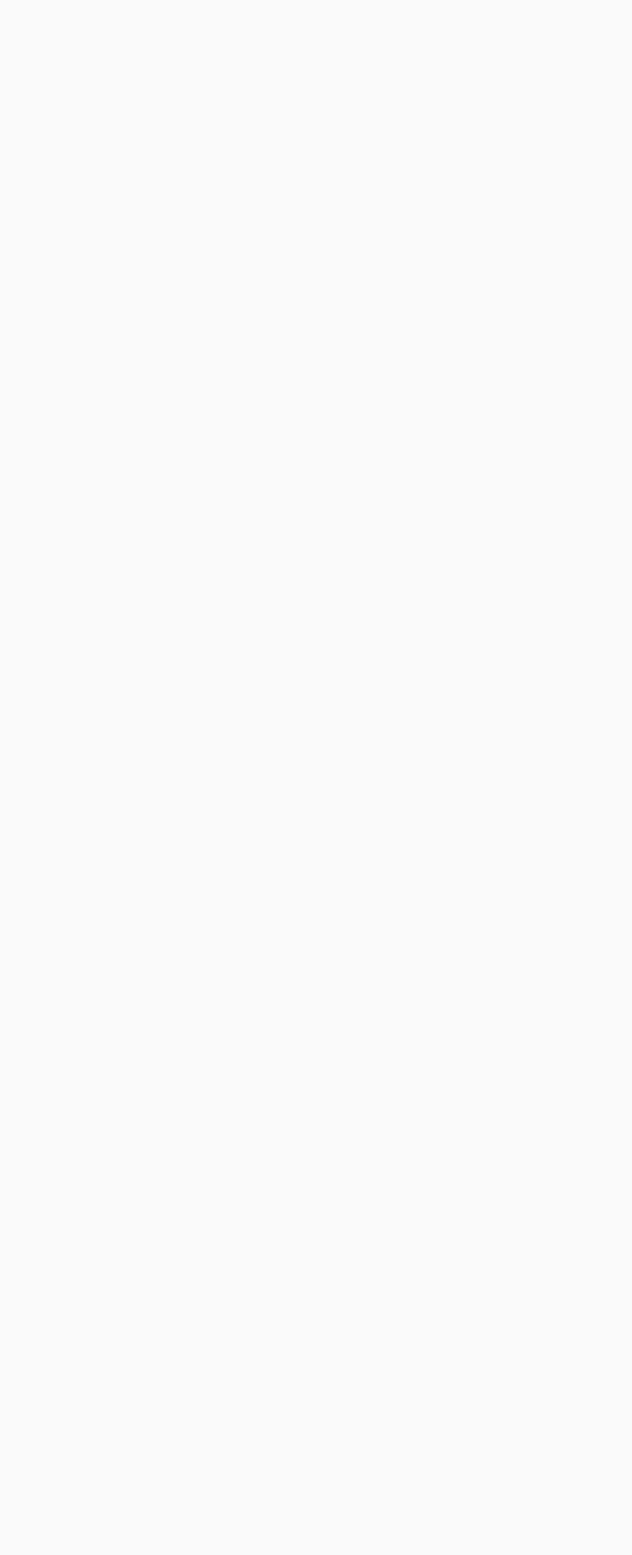
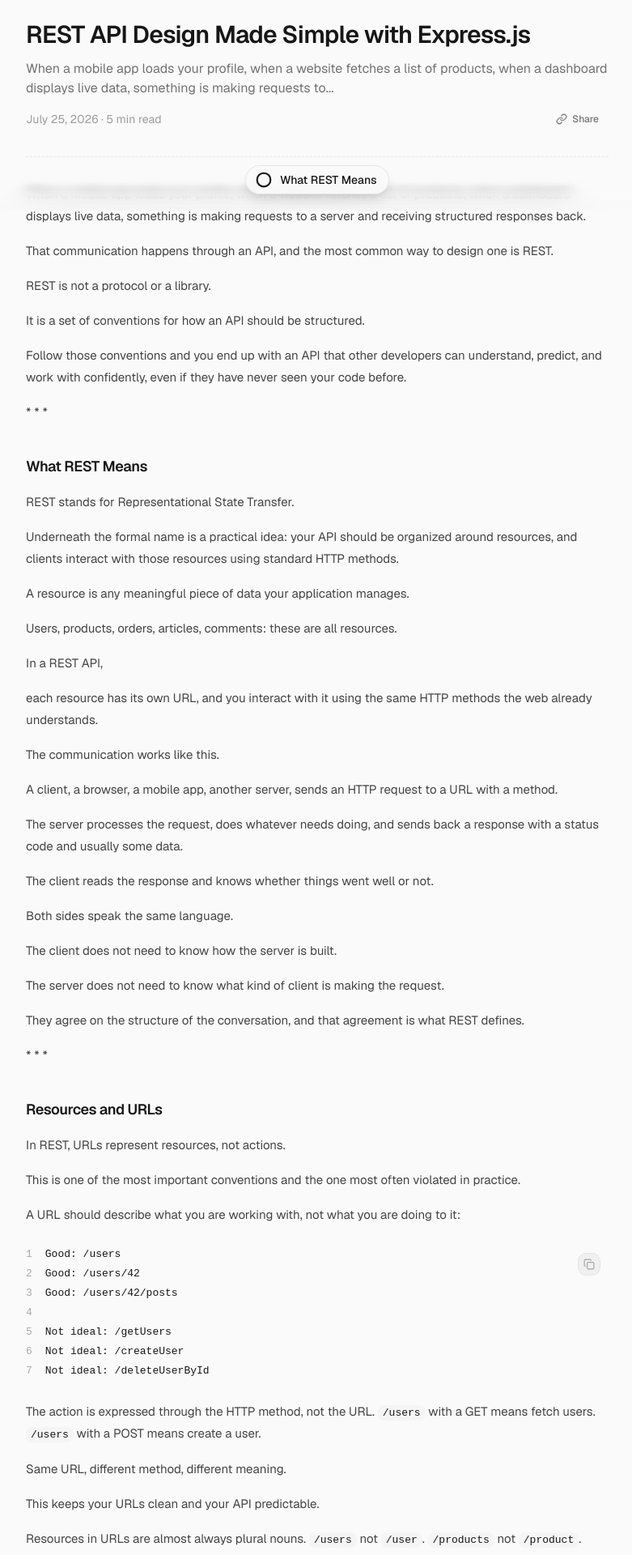
Before and after one commit to Vikbuilds/vikasportfolio, a Next.js app: page /blog/rest-api in a window 1280 px wide. Before the commit this address had no page. Shown: the part 540-2460 px from the top of the page at 81% size, without its empty margins (248-1029 px from the left). Before the commit the page ends 800 px from the top, so only its background shows below. Built offline with nearby package versions, Linux system fonts and the light colour scheme.

Commit message:
Update blog entries: replace existing content with new articles on REST API design and tRPC

```diff
--- a/src/data/blogs.ts
+++ b/src/data/blogs.ts
@@ -11,124 +11,360 @@
 }
 
 export const blogs: Blog[] = [
+
   {
-    title: "Building Scalable APIs with Node.js and Redis",
-    slug: "scalable-apis",
-    subtitle:
-      "High-performance caching, rate limiting, and queue architecture",
-    description:
-      "A deep dive into designing high-performance REST APIs with caching strategies, rate limiting, and queue-based architecture.",
-    date: "2025-06-15",
-    url: "https://hashnode.com/@theadroitdev",
-    readTime: "8 min read",
-    thumbnail: "/blogs/scalable-apis.jpg",
-    content: `When building APIs that need to serve thousands of requests per second, caching isn't optional — it's foundational. Redis, with its in-memory data store, becomes the backbone of any high-performance API architecture.
+    title: "REST API Design Made Simple with Express.js",
+    slug: "rest-api",
+    subtitle: "When a mobile app loads your profile, when a website fetches a list of products, when a dashboard displays live data, something is making requests to... ",
+    description: "When a mobile app loads your profile, when a website fetches a list of products... ",
+    date: "2026-07-25",
+    url: "https://timblarc.hashnode.dev/rest-api",
+    readTime: "5 min read",
+    thumbnail: "/blogs/rest-api.png",
+    content: `When a mobile app loads your profile, when a website fetches a list of products, when a dashboard displays live data, something is making requests to a server and receiving structured responses back.
 
-## The Caching Layer
+That communication happens through an API, and the most common way to design one is REST.
 
-The first thing I implemented was a multi-tier caching strategy. Instead of hitting the database for every request, responses are cached at three levels:
+REST is not a protocol or a library.
 
-1. **In-memory cache** (Node.js process) — for hot data with sub-millisecond access
-2. **Redis cache** — for shared state across multiple server instances
-3. **Database** — the source of truth, accessed only on cache misses
+It is a set of conventions for how an API should be structured.
 
-This layered approach reduced our average response time from 240ms to 12ms — a 20x improvement. The key insight was understanding which data changes frequently vs. which data is essentially static. User profiles? Cache for 5 minutes. Product catalog? Cache for an hour. Site configuration? Cache until explicitly invalidated.
+Follow those conventions and you end up with an API that other developers can understand, predict, and work with confidently, even if they have never seen your code before.
 
-Here's the caching middleware I wrote:
+* * *
 
-\`\`\`typescript
-import Redis from "ioredis";
+## What REST Means
 
-const redis = new Redis(process.env.REDIS_URL);
+REST stands for Representational State Transfer.
 
-export function cacheMiddleware(ttl: number) {
-  return async (req: Request, res: Response, next: NextFunction) => {
-    const key = \`cache:\${req.originalUrl}\`;
-    const cached = await redis.get(key);
+Underneath the formal name is a practical idea: your API should be organized around resources, and clients interact with those resources using standard HTTP methods.
 
-    if (cached) {
-      return res.json(JSON.parse(cached));
-    }
+A resource is any meaningful piece of data your application manages.
 
-    const originalJson = res.json.bind(res);
-    res.json = (body: any) => {
-      redis.setex(key, ttl, JSON.stringify(body));
-      return originalJson(body);
-    };
+Users, products, orders, articles, comments: these are all resources.
 
-    next();
-  };
-}
+In a REST API,
+
+each resource has its own URL, and you interact with it using the same HTTP methods the web already understands.
+
+The communication works like this.
+
+A client, a browser, a mobile app, another server, sends an HTTP request to a URL with a method.
+
+The server processes the request, does whatever needs doing, and sends back a response with a status code and usually some data.
+
+The client reads the response and knows whether things went well or not.
+
+Both sides speak the same language.
+
+The client does not need to know how the server is built.
+
+The server does not need to know what kind of client is making the request.
+
+They agree on the structure of the conversation, and that agreement is what REST defines.
+
+* * *
+
+## Resources and URLs
+
+In REST, URLs represent resources, not actions.
+
+This is one of the most important conventions and the one most often violated in practice.
+
+A URL should describe what you are working with, not what you are doing to it:
+
+\`\`\`plaintext
+Good: /users
+Good: /users/42
+Good: /users/42/posts
+
+Not ideal: /getUsers
+Not ideal: /createUser
+Not ideal: /deleteUserById
 \`\`\`
 
-## Rate Limiting with Sliding Windows
+The action is expressed through the HTTP method, not the URL. \`/users\` with a GET means fetch users. \`/users\` with a POST means create a user.
 
-Traditional fixed-window rate limiting has a well-known edge case: a burst of requests at the window boundary can allow 2x the intended rate. I implemented a sliding window algorithm using Redis sorted sets.
+Same URL, different method, different meaning.
 
-Each request is stored as a member with the current timestamp as the score. To check the rate, we count members within the sliding window and remove expired entries — all in a single Redis pipeline.
+This keeps your URLs clean and your API predictable.
 
-\`\`\`typescript
-async function slidingWindowRateLimit(
-  userId: string,
-  windowMs: number,
-  maxRequests: number
-): Promise<boolean> {
-  const key = \`ratelimit:\${userId}\`;
-  const now = Date.now();
-  const windowStart = now - windowMs;
+Resources in URLs are almost always plural nouns. \`/users\` not \`/user\`. \`/products\` not \`/product\`.
 
-  const pipeline = redis.pipeline();
-  pipeline.zremrangebyscore(key, 0, windowStart);
-  pipeline.zadd(key, now.toString(), \`\${now}-\${Math.random()}\`);
-  pipeline.zcard(key);
-  pipeline.expire(key, Math.ceil(windowMs / 1000));
+Individual items within a collection are addressed by their identifier: \`/users/42\` refers to the user with ID 42.
 
-  const results = await pipeline.exec();
-  const count = results?.[2]?.[1] as number;
+* * *
 
-  return count <= maxRequests;
-}
+## HTTP Methods
+
+HTTP provides several methods, and REST assigns a clear meaning to each one.
+
+Four of them cover the vast majority of what any API needs to do.
+
+**GET** retrieves data.
+
+It should never modify anything.
+
+When a client sends a GET request, they are asking to read a resource.
+
+The server returns it.
+
+Nothing on the server changes.
+
+**POST** creates something new.
+
+The client sends data in the request body, and the server uses it to create a new resource.
+
+The response typically includes the created resource or at least its identifier.
+
+**PUT** updates an existing resource.
+
+The client sends the full updated version of the resource, and the server replaces what it has stored.
+
+If any fields are missing from the request, they are typically cleared or reset.
+
+**DELETE** removes a resource.
+
+The client identifies what to remove through the URL, and the server deletes it.
+
+There is usually no request body.
+
+These four methods map naturally to the four basic operations data needs to support: create, read, update, and delete.
+
+* * *
+
+## Status Codes
+
+The status code in a response tells the client immediately whether the request succeeded, failed, or something else happened.
+
+They are grouped by the first digit.
+
+Codes in the 200 range mean success. \`200 OK\` is the standard success response for GET and PUT requests.
+
+\`201 Created\` signals that a POST request succeeded and a new resource was created.
+
+\`204 No Content\` is used for successful DELETE requests where there is nothing to return.
+
+Codes in the 400 range mean the client made an error.
+
+\`400 Bad Request\` means the request was malformed or missing required data.
+
+\`401 Unauthorized\` means authentication is required.
+
+\`403 Forbidden\` means the client is authenticated but not allowed to do what they are asking.
+
+\`404 Not Found\` means the resource does not exist.
+
+Codes in the 500 range mean something went wrong on the server.
+
+\`500 Internal Server Error\` is the generic catch-all for unexpected failures.
+
+Returning accurate status codes is part of what makes an API genuinely useful.
+
+A client that receives a \`404\`
+
+knows the resource does not exist.
+
+A client that receives a \`401\` knows it needs to authenticate.
+
+These are meaningful signals that the client can act on.
+
+* * *
+
+## Designing Routes for a Users Resource
+
+With these conventions in place, designing the routes for a users resource follows a consistent pattern.
+
+The same pattern applies to any resource in your API.
+
+| Method | URL | Action | | --- | --- | --- | | GET | /users | Return all users | | POST | /users | Create a new user | | GET | /users/:id | Return one user | | PUT | /users/:id | Update one user | | DELETE | /users/:id | Delete one user |
+
+Two URLs, five routes.
+
+The collection URL handles listing and creating.
+
+The individual item URL handles reading, updating, and deleting a specific resource.
+
+This structure is predictable enough that a developer who has never seen your API can make an educated guess about how it works.
+
+* * *
+
+## Building the Routes in Express
+
+Setting up these routes in Express is straightforward.
+
+Each route receives a handler that reads from the request, interacts with whatever data store you are using, and sends back an appropriate response.
+
+\`\`\`javascript
+const express = require("express");
+const app = express();
+
+app.use(express.json());
+
+const users = [
+  { id: 1, name: "Shivam", email: "shivam@example.com" },
+  { id: 2, name: "Loid", email: "loid@example.com" }
+];
+
+let nextId = 3;
 \`\`\`
 
-The beauty of this approach is atomicity: Redis handles the entire check-and-update cycle without race conditions, even under heavy concurrent load. We configured different rate limits per tier: free users get 100 requests/minute, pro users get 1000, and enterprise gets 10,000.
+A simple in-memory array stands in for a real database here.
 
-## Queue-Based Architecture
+The logic that follows would work identically with a database call in place of the array operations.
 
-For operations that don't need immediate responses (sending emails, processing webhooks, generating reports), I moved them to a queue-based architecture using BullMQ backed by Redis.
+**GET /users: return all users**
 
-\`\`\`typescript
-import { Queue, Worker } from "bullmq";
-
-const emailQueue = new Queue("emails", {
-  connection: { host: "localhost", port: 6379 },
-  defaultJobOptions: {
-    attempts: 3,
-    backoff: { type: "exponential", delay: 2000 },
-  },
-});
-
-const worker = new Worker("emails", async (job) => {
-  const { to, subject, body } = job.data;
-  await sendEmail(to, subject, body);
-}, {
-  connection: { host: "localhost", port: 6379 },
-  concurrency: 5,
+\`\`\`javascript
+app.get("/users", (req, res) => {
+  res.status(200).json(users);
 });
 \`\`\`
 
-This decoupling transformed our API from a monolithic request-response system into a resilient, event-driven architecture. Failed jobs are automatically retried with exponential backoff, and the API remains responsive even during peak load.
+Returns the entire collection.
 
-## Connection Pooling and Pipeline Optimization
+Status \`200\` signals success.
 
-One often-overlooked optimization is Redis connection pooling. Instead of creating a new connection per request, we maintain a pool of persistent connections. Combined with Redis pipelining (batching multiple commands into a single round trip), we reduced our Redis overhead by 60%.
+**POST /users: create a new user**
 
-## Key Takeaways
+\`\`\`javascript
+app.post("/users", (req, res) => {
+  const { name, email } = req.body;
 
-- Cache aggressively, invalidate precisely
-- Rate limiting protects both your users and your infrastructure
-- Not everything needs a synchronous response — embrace queues
-- Redis is not just a cache; it's a Swiss Army knife for distributed systems
-- Connection pooling and pipelining are easy wins with outsized impact`,
+  if (!name || !email) {
+    return res.status(400).json({ error: "Name and email are required" });
+  }
+
+  const newUser = { id: nextId++, name, email };
+  users.push(newUser);
+
+  res.status(201).json(newUser);
+});
+\`\`\`
+
+Validates that required fields are present.
+
+Returns \`400\` with a clear message if they are not.
+
+Creates the user and returns \`201\` with the newly created resource.
+
+**GET /users/:id: return one user**
+
+\`\`\`javascript
+app.get("/users/:id", (req, res) => {
+  const user = users.find(u => u.id === parseInt(req.params.id));
+
+  if (!user) {
+    return res.status(404).json({ error: "User not found" });
+  }
+
+  res.status(200).json(user);
+});
+\`\`\`
+
+Parses the ID from the URL, finds the matching user, returns \`404\` if none exists, and returns \`200\` with the user if found.
+
+**PUT /users/:id: update one user**
+
+\`\`\`javascript
+app.put("/users/:id", (req, res) => {
+  const index = users.findIndex(u => u.id === parseInt(req.params.id));
+
+  if (index === -1) {
+    return res.status(404).json({ error: "User not found" });
+  }
+
+  const { name, email } = req.body;
+
+  if (!name || !email) {
+    return res.status(400).json({ error: "Name and email are required" });
+  }
+
+  users[index] = { id: users[index].id, name, email };
+
+  res.status(200).json(users[index]);
+});
+\`\`\`
+
+Finds the user by ID, replaces their data with what was sent in the request body, and returns the updated user.
+
+The ID is preserved from the original record rather than taken from the request body.
+
+**DELETE /users/:id: delete one user**
+
+\`\`\`javascript
+app.delete("/users/:id", (req, res) => {
+  const index = users.findIndex(u => u.id === parseInt(req.params.id));
+
+  if (index === -1) {
+    return res.status(404).json({ error: "User not found" });
+  }
+
+  users.splice(index, 1);
+
+  res.status(204).send();
+});
+\`\`\`
+
+Removes the user from the array and returns \`204\` with no body.
+
+There is nothing to return after a deletion, and \`204\` signals that explicitly.
+
+* * *
+
+## Consistent Response Shape
+
+One practice that makes an API significantly easier to work with is keeping response shapes consistent.
+
+When every endpoint returns data in a predictable structure, the client knows what to expect regardless of which route it is calling.
+
+A common pattern wraps data in a consistent envelope:
+
+\`\`\`javascript
+res.status(200).json({
+  success: true,
+  data: user
+});
+
+res.status(400).json({
+  success: false,
+  error: "Name and email are required"
+});
+\`\`\`
+
+Success responses always have \`success: true\` and a \`data\` field.
+
+Error responses always have \`success: false\` and an \`error\` field.
+
+A client can check \`success\` first and branch accordingly, without writing different parsing logic for every endpoint.
+
+* * *
+
+## Wrapping Up
+
+REST API design comes down to a few consistent conventions applied repeatedly:
+
+resources have URLs, actions are expressed through
+
+HTTP methods, responses carry meaningful status codes,
+
+and the structure stays predictable across every endpoint.
+
+A developer seeing your \`/users\` routes for the first time
+
+already knows what GET, POST, PUT, and DELETE do on those URLs.
+
+They know what a \`201\` response means and what to check when they get a \`404\`.
+
+That shared understanding is what makes REST valuable, and Express makes it straightforward to implement cleanly.
+
+The users example here is deliberately simple.
+
+The same pattern scales directly to any resource: posts, products, orders, comments.
+
+Apply the same URL conventions, the same method semantics, and the same status codes, and the API stays coherent as it grows.
+
+Thank you for reading 💖`,
   },
   {
     title: "Why I Switched from REST to tRPC in Production",
@@ -211,12 +447,14 @@
 ## The Trade-offs
 
 ### What We Gained
+
 - **Zero type drift** — impossible for client and server types to disagree
 - **Autocomplete everywhere** — the client knows every available procedure and its exact input/output shape
 - **Faster iteration** — removing the type synchronization step saved roughly 30% of feature development time
 - **Smaller bundle** — no need for axios or fetch wrappers; tRPC's client is lightweight
 
 ### What We Lost
+
 - **HTTP caching** — tRPC uses POST for mutations and batched queries, complicating CDN caching
 - **API discoverability** — no more Swagger/OpenAPI docs for external consumers
 - **Ecosystem lock-in** — tRPC is TypeScript-only; if you need a mobile client in Swift or Kotlin, you'll need a separate API
@@ -226,6 +464,12 @@
 
 Absolutely — for internal, TypeScript-only applications. For public APIs or multi-language consumers, REST with generated types (like OpenAPI + code generation) remains the better choice.
 
-The key insight isn't that tRPC is better than REST. It's that the right abstraction depends on your consumer. Internal app with a TypeScript frontend? tRPC. Public API with diverse clients? REST with OpenAPI. The mistake is treating this as a religious debate rather than an engineering decision with clear trade-offs.`,
+The key insight isn't that tRPC is better than REST.
+
+It's that the right abstraction depends on your consumer. Internal app with a TypeScript frontend? tRPC.
+
+Public API with diverse clients? REST with OpenAPI. The mistake is treating this as a religious debate rather than an engineering decision with clear trade-offs.
+
+Thank you for reading 💖`,
   },
 ];
```
